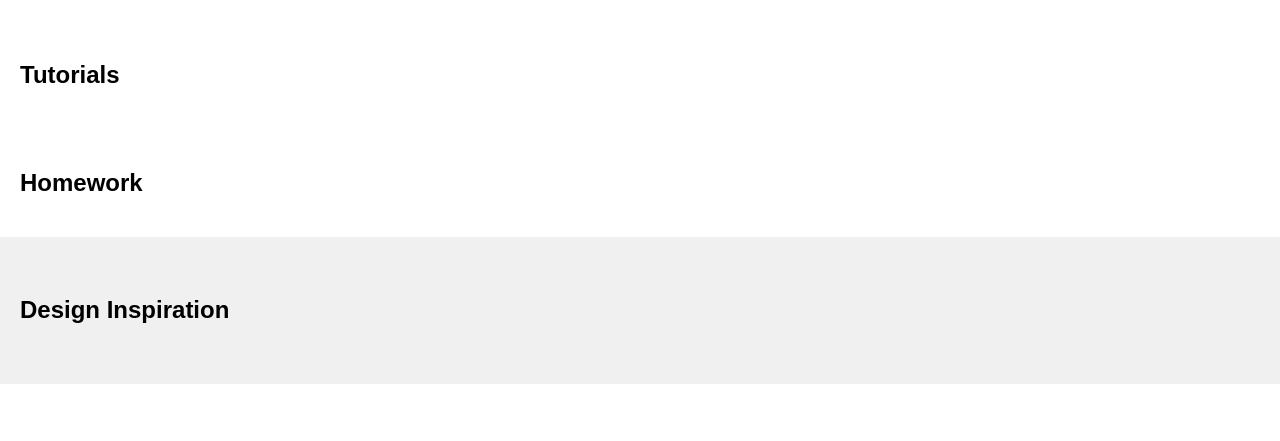
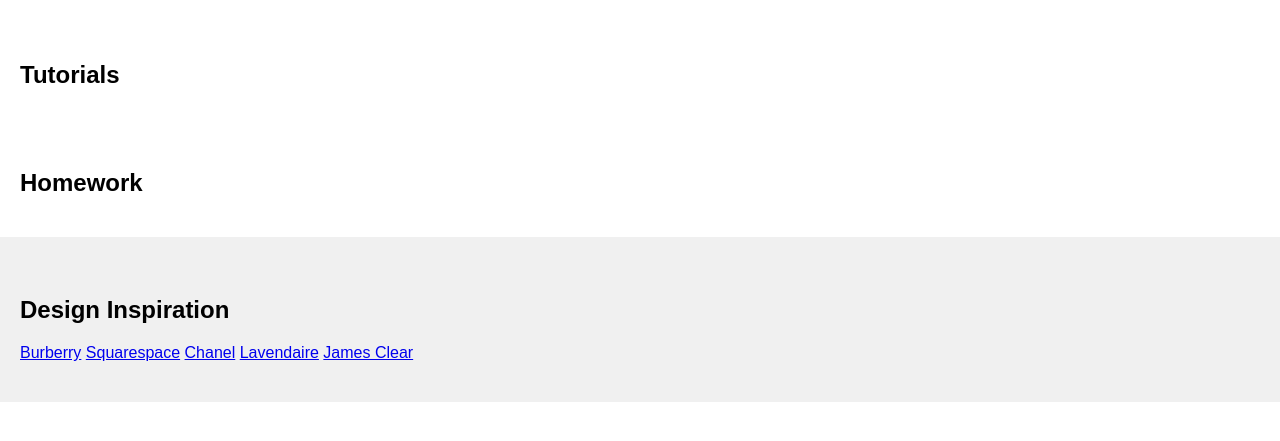
Before and after one commit to jessicajang2024/cs130, a plain HTML site: page index.html in a window 1280 px wide. Shown: the part 99-540 px from the top of the page. Drawn offline with Linux system fonts and the light colour scheme.

Commit message:
Adding my homepage

```diff
--- a/index.html
+++ b/index.html
@@ -31,11 +31,12 @@
             </section>
             <section id="inspiration">
                 <h2>Design Inspiration</h2>
-                <a href="https://dribbble.com/shots/17934828-Line-shift-icons-sketches-6?utm_source=Clipboard_Shot&utm_campaign=Rengised&utm_content=Line%20shift%20icons%20-%20sketches%20%236&utm_medium=Social_Share&utm_source=Clipboard_Shot&utm_campaign=Rengised&utm_content=Line%20shift%20icons%20-%20sketches%20%236&utm_medium=Social_Share"></a>
-                <a href="https://www.squarespace.com/website-design?channel=display_nonprogrammatic&subchannel=dribbble&campaign=tiaadeola-variant-video-15_4x3&subcampaign=loggedout&source=uk_loggedout&utm_source=dribbble&utm_medium=display_nonprogrammatic&utm_campaign=2022_uk_eng_tiaadeola-variant-video-15&utm_term=loggedout_ros&utm_content=video"></a>
-                <a href="https://dribbble.com/shots/18030177-Animation-for-Redesigned-Sweet-Analytics?utm_source=Clipboard_Shot&utm_campaign=irmakiievska&utm_content=Animation%20for%20Redesigned%20Sweet%20Analytics&utm_medium=Social_Share&utm_source=Clipboard_Shot&utm_campaign=irmakiievska&utm_content=Animation%20for%20Redesigned%20Sweet%20Analytics&utm_medium=Social_Share"></a>
-                <a href="https://dribbble.com/shots/18019462-Wallet-dashboard?utm_source=Clipboard_Shot&utm_campaign=layodesign&utm_content=Wallet%20dashboard&utm_medium=Social_Share&utm_source=Clipboard_Shot&utm_campaign=layodesign&utm_content=Wallet%20dashboard&utm_medium=Social_Share"></a>
-                <a href="https://dribbble.com/shots/18028005-Bischen-Personal-Information-Interaction?utm_source=Clipboard_Shot&utm_campaign=gryaksoy&utm_content=Bischen%3A%20Personal%20Information%20Interaction&utm_medium=Social_Share&utm_source=Clipboard_Shot&utm_campaign=gryaksoy&utm_content=Bischen%3A%20Personal%20Information%20Interaction&utm_medium=Social_Share"></a>
+                <a href="https://us.burberry.com/?utm_source=google&utm_medium=cpc&utm_campaign=US_SEA_BRA_EN-L_PUR_Core-Unisex-Exact&gclid=Cj0KCQjwr-SSBhC9ARIsANhzu177HJgmzoWxLI51bFOgoHPc4VxAbd6sQ6QcMXXV1B3DFFTjTJc8plEaAukREALw_wcB&gclsrc=aw.ds">Burberry</a>
+                <a href="https://www.squarespace.com/website-design?channel=display_nonprogrammatic&subchannel=dribbble&campaign=tiaadeola-variant-video-15_4x3&subcampaign=loggedout&source=uk_loggedout&utm_source=dribbble&utm_medium=display_nonprogrammatic&utm_campaign=2022_uk_eng_tiaadeola-variant-video-15&utm_term=loggedout_ros&utm_content=video">Squarespace</a>
+                <a href="https://www.chanel.com/us/fine-jewelry/necklaces/c/3x1x1/">Chanel</a>
+                <a href="https://www.lavendaire.com/">Lavendaire</a>
+                <a href="https://jamesclear.com/">James Clear</a>
+
                 <!--
                     Links to 5-10 websites that inspire you
                 -->
```
